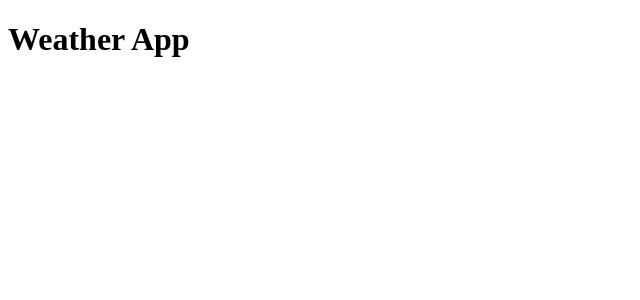
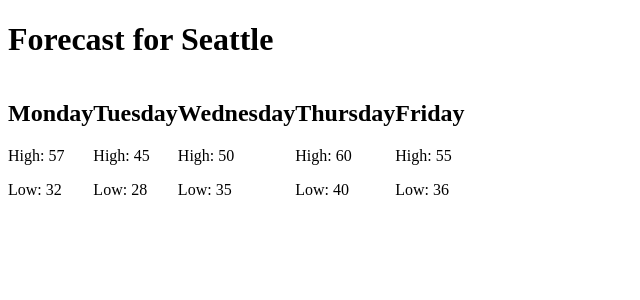
Before and after one commit to neekaisweird/react-weather-app, a React app: page / in a window 1280 px wide. Shown: the top 300 px of the page, without its empty margins (0-640 px from the left). Built offline with nearby package versions, Linux system fonts and the light colour scheme.

Commit message:
make forecast list and daily forecast components

```diff
--- a/src/components/App.js
+++ b/src/components/App.js
@@ -1,9 +1,13 @@
 import React from 'react';
+import ForecastList from './ForecastList';
 
 function App() {
   return (
     <div>
-      <h1>Weather App</h1>
+      <h1>
+        Forecast for <span>Seattle</span>
+      </h1>
+      <ForecastList />
     </div>
   );
 }
--- /dev/null
+++ b/src/components/DailyForecast.js
@@ -0,0 +1,13 @@
+import React from 'react';
+
+function DailyForecast({ day, high, low }) {
+  return (
+    <div>
+      <h2>{day}</h2>
+      <p>High: {high}</p>
+      <p>Low: {low}</p>
+    </div>
+  );
+}
+
+export default DailyForecast;
--- /dev/null
+++ b/src/components/ForecastList.js
@@ -0,0 +1,15 @@
+import React from 'react';
+import DailyForecast from './DailyForecast';
+import { FAKE_FORECAST } from '../constants';
+
+function ForecastList() {
+  return (
+    <div style={{ display: 'flex', flexDirection: 'row' }}>
+      {FAKE_FORECAST.map(f => {
+        return <DailyForecast day={f.day} high={f.high} low={f.low} />;
+      })}
+    </div>
+  );
+}
+
+export default ForecastList;
--- /dev/null
+++ b/src/constants.js
@@ -0,0 +1,15 @@
+export const FAKE_FORECAST = [
+  { day: 'Monday', high: '57', low: '32' },
+  { day: 'Tuesday', high: '45', low: '28' },
+  { day: 'Wednesday', high: '50', low: '35' },
+  {
+    day: 'Thursday',
+    high: '60',
+    low: '40'
+  },
+  {
+    day: 'Friday',
+    high: '55',
+    low: '36'
+  }
+];
```
